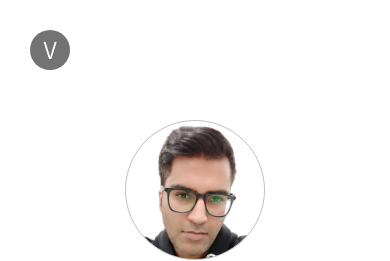
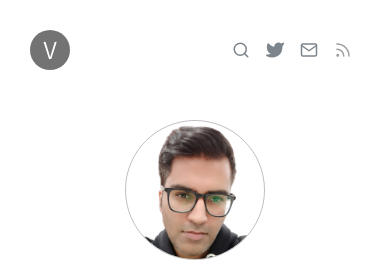
Before and after one commit to vijayantkatyal/vijayantkatyal.github.io, a Jekyll site: the page built from index.html, in a window 390 px wide. Shown: the top 261 px of the page. Built offline with Jekyll 4.4.1, drawn with Linux system fonts in a browser that asks for light colours.

Commit message:
[Fixed] social icon color issue in resposive view

```diff
--- a/assets/css/blog.css
+++ b/assets/css/blog.css
@@ -14,7 +14,7 @@ body{
         color: #fff !important;
     } */
 
-    #nav_icons > li > a > svg[fill=none]
+    /* #nav_icons > li > a > svg[fill=none]
     {
         stroke: #fff !important;
     }
@@ -23,7 +23,7 @@ body{
     {
         stroke: #fff !important;
         fill: #fff !important;
-    }
+    } */
 }
 
 a {
```
